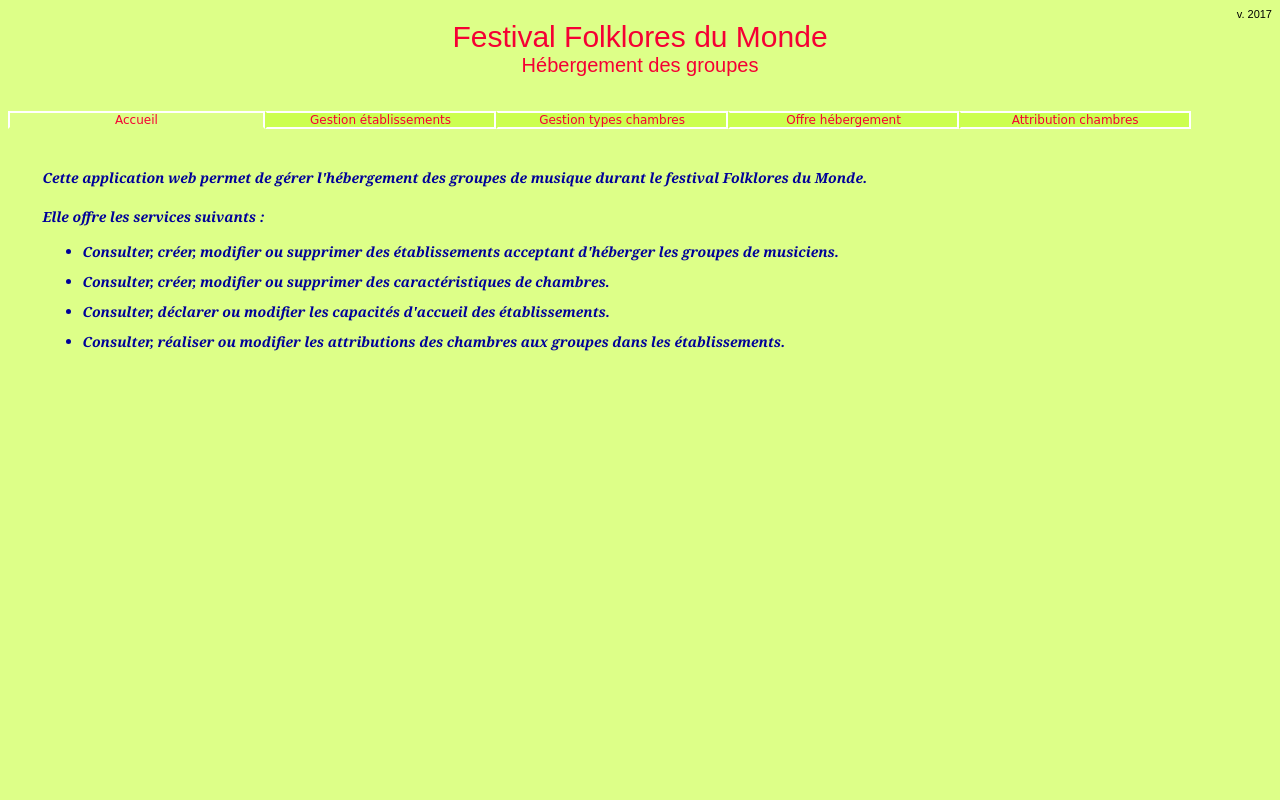
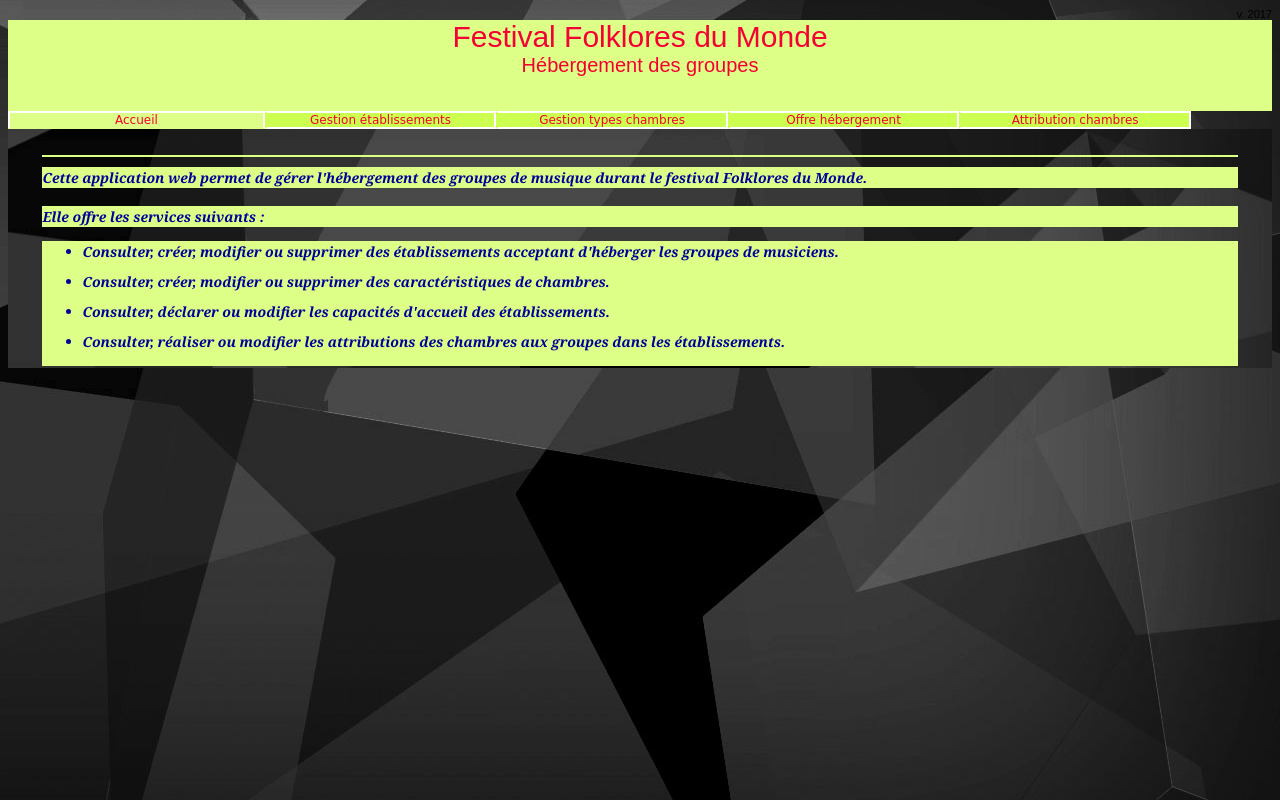
Before and after one commit to CMetrot/Gr.7-PPE-Projet-Festival-Folklore, a PHP site: page / in a window 1280 px wide. Run offline with PHP 8.4, Linux system fonts and the light colour scheme.

Commit message:
changement image de fond

```diff
--- a/css/cssGeneral.css
+++ b/css/cssGeneral.css
@@ -3,7 +3,9 @@
 /* Style de base pour la page (couleur fond : vert pâle, couleur texte : noir) */
 .basePage
 {
-   background-color:#DDFF88;
+   background-image: url(images/Black_Background.jpg);
+   background-repeat: repeat;
+   background-position: 100%;
    color:black;
    font:11px Arial, Helvetica, sans-serif;
 }
```
Also changed, not shown: images/Black_Background.jpg (added).
